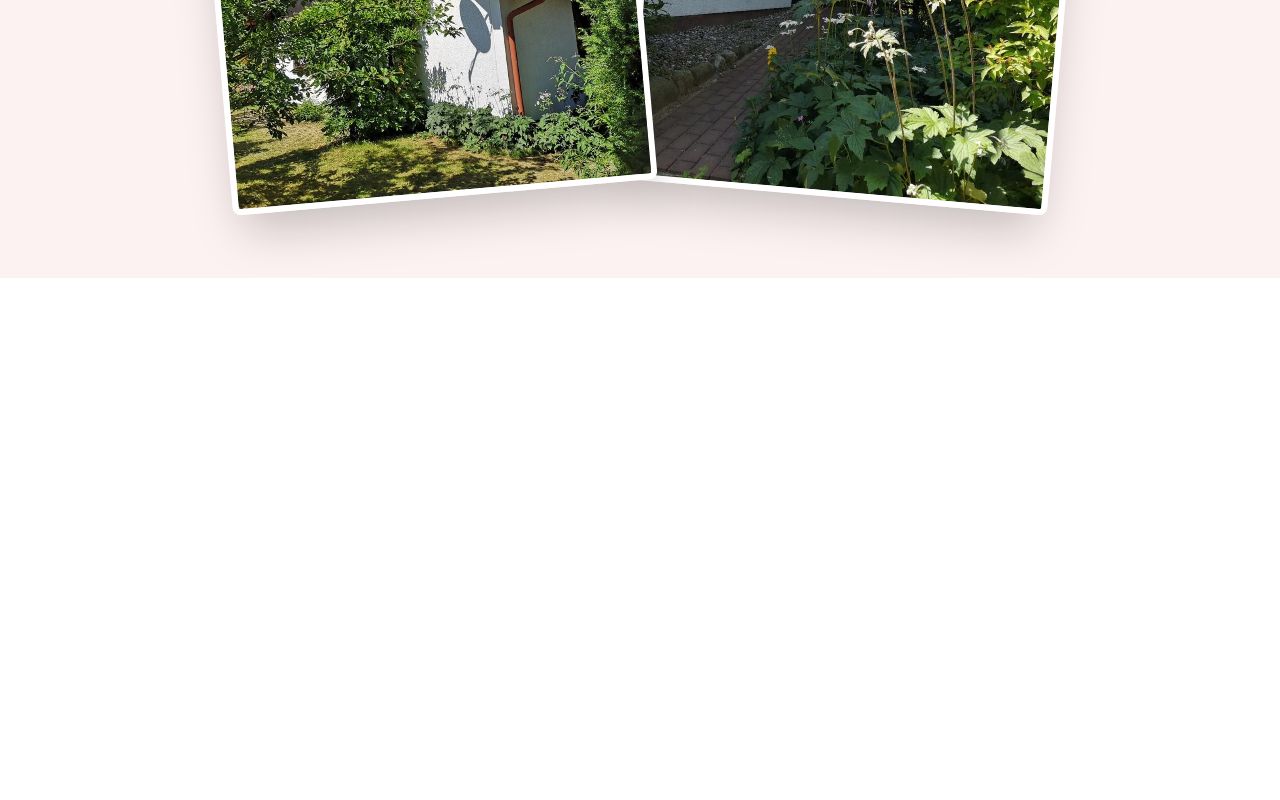
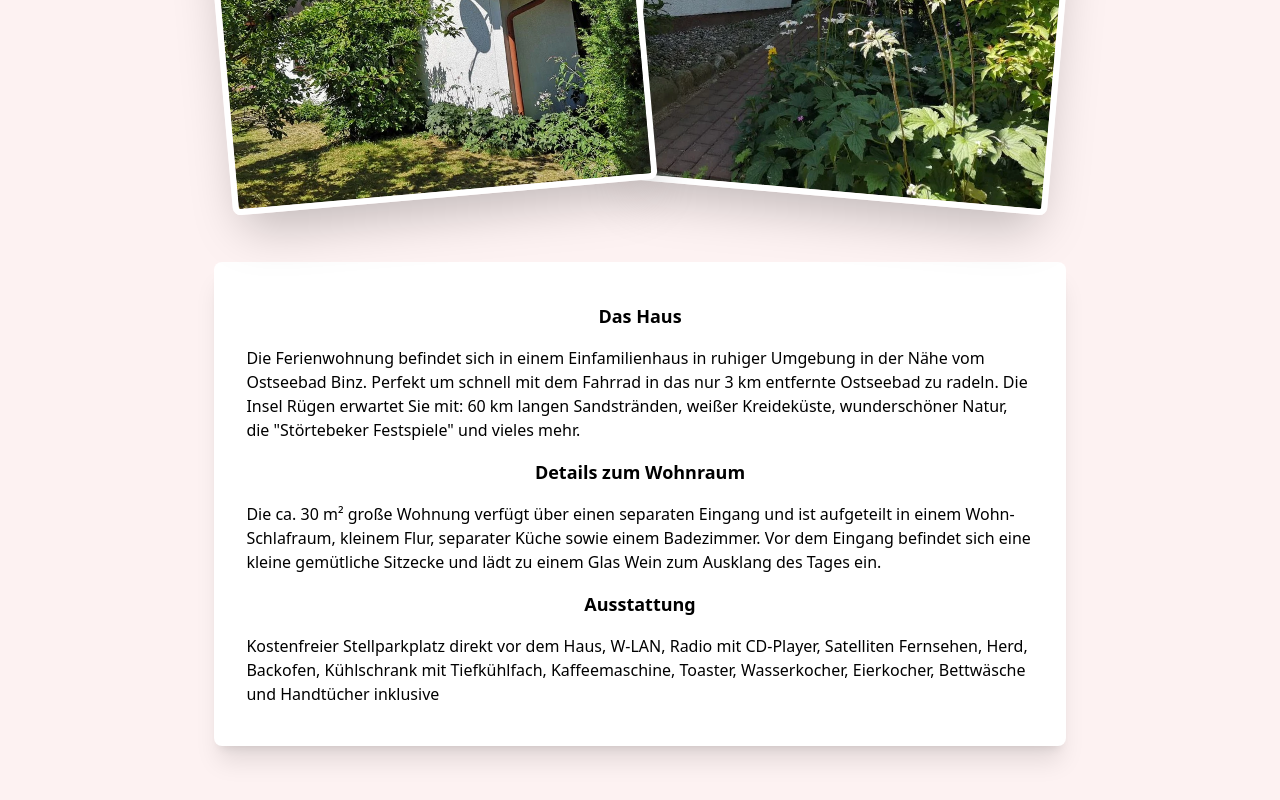
Before and after one commit to TonySN90/fewo-heider, a React (Vite) app: page / in a window 1280 px wide. Shown: the part 1100-1900 px from the top of the page. Before the commit the page ends 1378 px from the top, so only its background shows below. Built offline with nearby package versions, Linux system fonts and the light colour scheme.

Commit message:
add description

```diff
--- /dev/null
+++ b/src/insights/Description.tsx
@@ -0,0 +1,33 @@
+function Description() {
+  return (
+    <div className="space-y-4 max-w-[70%] mx-auto my-16 bg-white px-8 py-10 rounded-lg shadow-xl">
+      <h3 className="text-lg font-semibold text-center">Das Haus</h3>
+      <p>
+        Die Ferienwohnung befindet sich in einem Einfamilienhaus in ruhiger
+        Umgebung in der Nähe vom Ostseebad Binz. Perfekt um schnell mit dem
+        Fahrrad in das nur 3 km entfernte Ostseebad zu radeln. Die Insel Rügen
+        erwartet Sie mit: 60 km langen Sandstränden, weißer Kreideküste,
+        wunderschöner Natur, die "Störtebeker Festspiele" und vieles mehr.
+      </p>
+      <h3 className="text-lg font-semibold text-center">
+        Details zum Wohnraum
+      </h3>
+      <p>
+        Die ca. 30 m² große Wohnung verfügt über einen separaten Eingang und ist
+        aufgeteilt in einem Wohn- Schlafraum, kleinem Flur, separater Küche
+        sowie einem Badezimmer. Vor dem Eingang befindet sich eine kleine
+        gemütliche Sitzecke und lädt zu einem Glas Wein zum Ausklang des Tages
+        ein.
+      </p>
+      <h3 className="text-lg font-semibold text-center">Ausstattung</h3>
+      <p>
+        Kostenfreier Stellparkplatz direkt vor dem Haus, W-LAN, Radio mit
+        CD-Player, Satelliten Fernsehen, Herd, Backofen, Kühlschrank mit
+        Tiefkühlfach, Kaffeemaschine, Toaster, Wasserkocher, Eierkocher,
+        Bettwäsche und Handtücher inklusive
+      </p>
+    </div>
+  );
+}
+
+export default Description;
--- /dev/null
+++ b/src/insights/HouseImages.tsx
@@ -0,0 +1,18 @@
+function HouseImages() {
+  return (
+    <div className="flex justify-center">
+      <img
+        className="w-[35%] rotate-[-5deg] border-[6px] border-white rounded-lg shadow-2xl z-10"
+        src="images/house/front.webp"
+        alt="front view"
+      />
+      <img
+        className="w-[35%] rotate-[5deg] border-[6px] border-white rounded-lg shadow-2xl"
+        src="images/house/side.webp"
+        alt="front view"
+      />
+    </div>
+  );
+}
+
+export default HouseImages;
--- /dev/null
+++ b/src/insights/InsightLayout.tsx
@@ -0,0 +1,9 @@
+import React from "react";
+
+function InsightLayout({ children }: { children: React.ReactNode }) {
+  return (
+    <div className="w-[95%] max-w-[1250px] mx-auto py-[5rem]">{children}</div>
+  );
+}
+
+export default InsightLayout;
--- a/src/insights/Insights.tsx
+++ b/src/insights/Insights.tsx
@@ -1,22 +1,16 @@
+import Description from "./Description";
+import HouseImages from "./HouseImages";
+import InsightLayout from "./InsightLayout";
+import Title from "./Title";
+
 function Insights() {
   return (
     <section className="mx-auto bg-red-50">
-      <div className="w-[95%] max-w-[1250px] mx-auto py-[5rem]">
-        <h1 className="text-3xl text-center">Ferienwohnung Heider</h1>
-        <hr className="w-[4rem] bg-black h-[3px] mx-auto my-[4rem]" />
-        <div className="flex justify-center">
-          <img
-            className="w-[35%] rotate-[-5deg] border-[6px] border-white rounded-lg shadow-2xl z-10"
-            src="images/house/front.webp"
-            alt="front view"
-          />
-          <img
-            className="w-[35%] rotate-[5deg] border-[6px] border-white rounded-lg shadow-2xl"
-            src="images/house/side.webp"
-            alt="front view"
-          />
-        </div>
-      </div>
+      <InsightLayout>
+        <Title />
+        <HouseImages />
+        <Description />
+      </InsightLayout>
     </section>
   );
 }
--- /dev/null
+++ b/src/insights/Title.tsx
@@ -0,0 +1,10 @@
+function Title() {
+  return (
+    <>
+      <h1 className="text-3xl text-center">Ferienwohnung Heider</h1>
+      <hr className="w-[4rem] bg-black h-[3px] mx-auto my-[4rem]" />
+    </>
+  );
+}
+
+export default Title;
```
